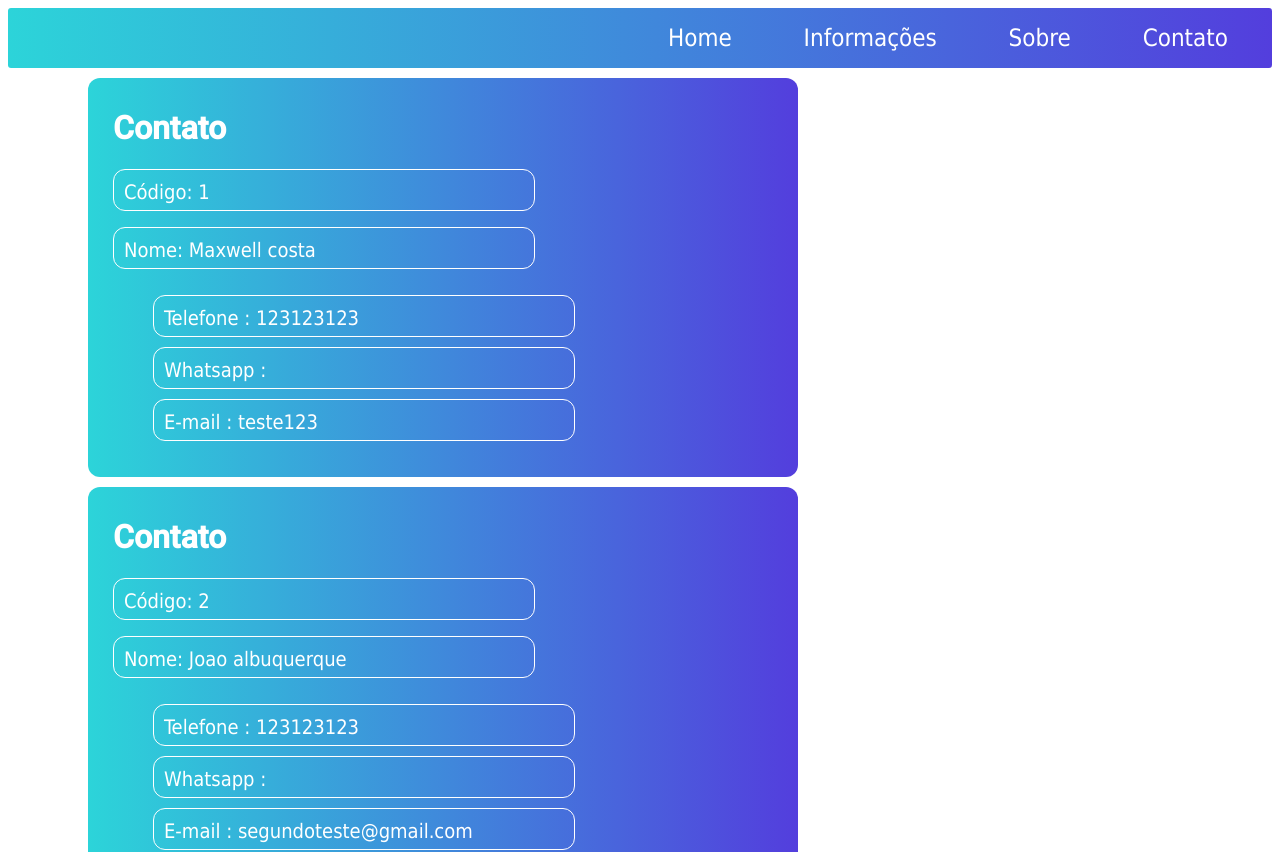
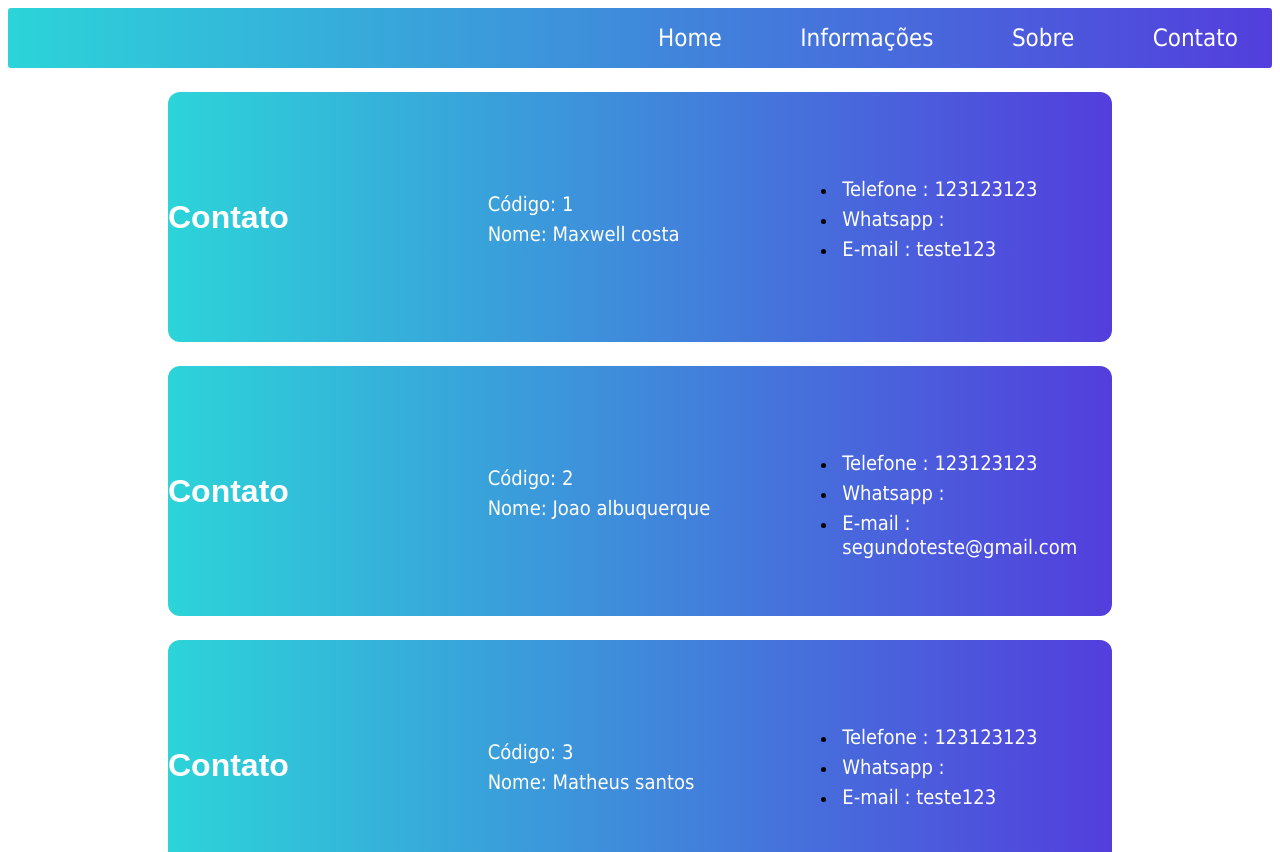
Before and after one commit to MaxwellJalves/escola, a React (Create React App) app in the folder front-end/: page /contato in a window 1280 px wide. Shown: the top 852 px of the page. Built offline with nearby package versions, Linux system fonts and the light colour scheme; a web font is replaced by a local one.

Commit message:
ajuste no grid layout

```diff
--- a/front-end/src/componets/card-contato/style.ts
+++ b/front-end/src/componets/card-contato/style.ts
@@ -3,56 +3,45 @@ import { Cor, Fonte } from '../../uteis/styleGlobal'
 
 export const Titulo = styled.h1`
   font-size: 39;
-  font-family: ${Fonte.roboto500};
+  font-family: ${Fonte.thin100};
+  color: ${Cor.branco};
   display: flex;
+  @media (min-width: 280px) and (max-width: 1220px) {
+    font-size: 28px;
+    font-size: 500;
+    justify-content: center;
+  }
 `
 
 export const Container = styled.div`
-  width: 100%;
-  margin: auto;
-  max-width: 660px;
-  min-height: 300px;
   background: ${Cor.themegradiente};
-  margin: 10px 80px;
-  font-family: Tahoma;
-  flex-wrap: wrap;
-  padding: 10px 25px;
-  gap: 4px;
-  color: ${Cor.branco};
   border-radius: 12px;
-  div {
-    margin-bottom: 10px;
 
-    height: 100px;
-    display: flex;
-    flex-direction: column;
-    justify-content: space-between;
-  }
-  span {
-    display: flex;
-    flex-direction: column;
-    align-items: flex-start;
+  margin: 24px 160px;
+  display: grid;
 
-    li {
-      display: flex;
-      height: auto;
-      flex-direction: column;
-      margin-bottom: 10px;
-    }
+  grid-template-columns: repeat(3, 1fr);
+  grid-auto-rows: 250px 200px 250px;
+  align-items: center;
+
+  @media (min-width: 280px) and (max-width: 1220px) {
+    grid-template-columns: 1fr;
+    grid-auto-rows: 1fr;
+    margin: 24px 24px;
+    padding-bottom: 20px;
+    align-items: center;
   }
 `
 
 export const TextoContato = styled.span`
   display: flex;
+  color: white;
+  justify-content: start;
 
-  justify-content: space-around;
-  border: 1px solid white;
-  width: 400px;
   height: 20px;
-  padding: 10px;
+  padding: 5px;
   font-size: 20px;
   font-weight: 500;
   font-style: normal;
   font-family: Tahoma;
-  border-radius: 12px;
 `
--- a/front-end/src/componets/menu/style.ts
+++ b/front-end/src/componets/menu/style.ts
@@ -24,7 +24,7 @@ export const Container = styled.div`
     font-style: normal;
     text-decoration: none;
     color: ${Cor.branco};
-    padding: 20px;
+    padding: 10px;
   }
 
   a:hover {
```
